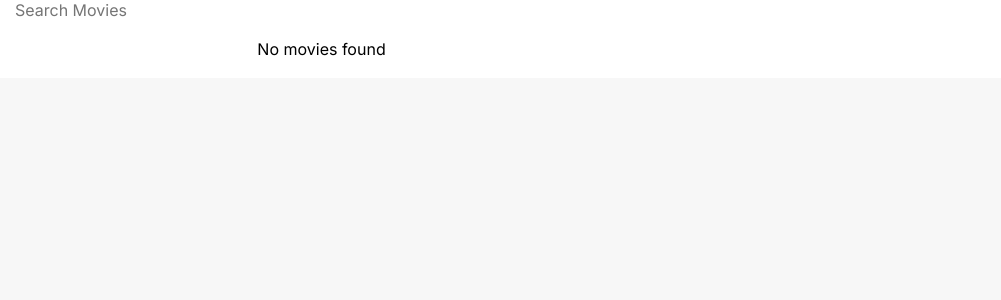
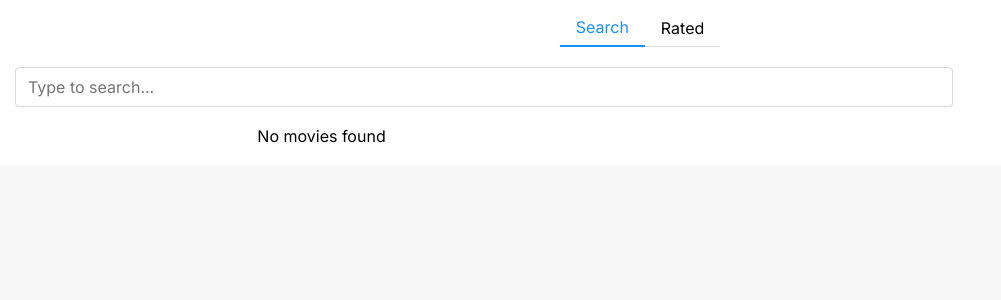
Before and after one commit to EgorAndreevich17/moviesapp, a React (Vite) app: page / in a window 1280 px wide. Shown: the top 300 px of the page, without its empty margins (0-1001 px from the left). Built offline with nearby package versions, Linux system fonts and the light colour scheme.

Commit message:
added sections switcher, slightly changed styles

```diff
--- a/src/components/Body/Body.tsx
+++ b/src/components/Body/Body.tsx
@@ -1,19 +1,35 @@
+import { useState} from "react";
+import { Movie } from "../../models/Movie";
 import MovieBox from "../MovieBox/MovieBox";
 import SearchBar from "../SearchBar/SearchBar";
+import MoviesAPI from "../../services/MoviesAPI";
+import SectionsSwitcher from "../SectionsSwitcher/SectionsSwitcher";
 import "./Body.scss";
-import { useState } from "react";
-import { Movie } from "../../models/Movie";
-import MoviesAPI from "../../services/MoviesAPI";
 
 export default function Body() {
   const [movies, setMovies] = useState<Movie[]>([]);
+  const [isLoading, setIsLoading] = useState(false); // Состояние загрузки
   const api = new MoviesAPI();
+  const [switcher, setSwitcher] = useState("search");
+
+  const handleSearch = async (query: string): Promise<Movie[]> => {
+    setIsLoading(true);
+    const fetchedMovies = await api.findMovie(query);
+    setMovies(fetchedMovies);
+    setIsLoading(false);
+    return fetchedMovies;
+  };
 
   return (
     <div className="body-wrapper">
-      <SearchBar searchMovie={api.findMovie} setMovies={setMovies} />
+      <SectionsSwitcher
+        switcherState={switcher}
+        onSwitcherChange={(state) => setSwitcher(state)}
+      />
+      <SearchBar searchMovie={handleSearch} setMovies={setMovies} />
       <div className="grid-container">
-        {movies && movies.length > 0 ? (
+        {switcher === "search" ? (
+          movies && movies.length > 0 ? (
             movies.map((movie) => (
               <MovieBox
                 key={Number(movie.id)}
@@ -22,10 +38,16 @@
                 image={movie.poster_path}
                 description={movie.overview}
                 date={movie.release_date}
+                isLoading={isLoading} // Передаём состояние загрузки
               />
             ))
+          ) : isLoading ? (
+            <p>Loading...</p> // Показываем текст загрузки, если нет фильмов
           ) : (
             <p>No movies found</p>
+          )
+        ) : (
+          ""
         )}
       </div>
     </div>
--- a/src/components/MovieBox/MovieBox.scss
+++ b/src/components/MovieBox/MovieBox.scss
@@ -6,17 +6,20 @@
     box-shadow: 0px 4px 12px 0px #00000026;
     flex-direction: row;
     background-color: #fff;
-    padding-inline: 20px;
+    // padding-inline: 20px;
     display: flex;
     position: relative;
     align-items: flex-start;
     justify-content: flex-start;
     overflow: hidden;
     &__image {
-      max-width: 183px;
+      min-width: 183px;
       height: 281px;
       object-fit: contain;
       flex-shrink: 0;
+      &-box{
+        position:relative;
+      }
     }
   }
 
@@ -63,3 +66,10 @@
     margin-top: 7px;
   }
 }
+
+.spinner-box{
+  position: absolute;
+  top: 50%;
+  left: 50%;
+  transform: translate(-50%, -50%);
+}
--- a/src/components/MovieBox/MovieBox.tsx
+++ b/src/components/MovieBox/MovieBox.tsx
@@ -1,6 +1,5 @@
 import "./MovieBox.scss";
 import Spinner from "../Spinner/Spinner";
-import { useState, useEffect } from "react";
 
 interface MovieBoxProps {
   moviename: string;
@@ -8,64 +7,42 @@
   image: string;
   description: string;
   date: string;
+  isLoading: boolean;
 }
 
 export default function MovieBox({
-  moviename = 'Movie Name',
+  moviename = "Movie Name",
   genres = [],
-  image = '',
-  description = 'description',
-  date = '01/04/1488',
+  image = "",
+  description = "description",
+  date = "01/04/1488",
+  isLoading,
 }: MovieBoxProps) {
-  const [isLoading, setIsLoading] = useState(true);
-
-  useEffect(() => {
-    const timer = setTimeout(() => {
-      setIsLoading(false);
-    }, 2000);
-
-    return () => clearTimeout(timer);
-  }, []);
-
-  const truncateText = (text: string): string => {
-    const words = text.split(" ");
-    let truncatedText = "";
-    const maxHeight = 22 * 2;
-
-    for (const word of words) {
-      const testText = truncatedText ? truncatedText + " " + word : word;
-
-      const testElement = document.createElement("div");
-      testElement.style.position = "absolute";
-      testElement.style.visibility = "hidden";
-      testElement.style.fontSize = "12px";
-      testElement.style.whiteSpace = "nowrap";
-      testElement.innerText = testText;
-      document.body.appendChild(testElement);
-
-      const height = testElement.offsetHeight;
-      document.body.removeChild(testElement);
-
-      if (height > maxHeight) {
-        return truncatedText.trim() + "...";
-      }
-
-      truncatedText = testText;
-    }
-
-    return truncatedText;
-  };
-
-  // Используем полный путь для изображения
-  const imageUrl = image ? `https://image.tmdb.org/t/p/w500${image}` : "default.jpg";
+  const imageUrl = image
+    ? `https://image.tmdb.org/t/p/w500${image}`
+    : "default.jpg";
 
   return (
     <div className="movie-wrapper">
       {isLoading ? (
-        <Spinner />
+        <div className="spinner-box">
+          <Spinner />
+        </div>
       ) : (
         <>
-          <img className="movie-wrapper__image" src={imageUrl} alt={moviename} />
+          <div className='movie-wrapper__image-box'>
+            {image ? (
+              <img
+                className="movie-wrapper__image"
+                src={imageUrl}
+                alt={moviename}
+              />
+            ) : (
+              <div className="image-spinner-box">
+                <Spinner />
+              </div>
+            )}
+          </div>
           <div className="movie-wrapper__content movie-content">
             <h5 className="movie-content__header">{moviename}</h5>
             <p className="movie-content__date">{date}</p>
@@ -79,9 +56,7 @@
                 </div>
               ))}
             </div>
-            <div className="movie-content__description">
-              {truncateText(description)}
-            </div>
+            <div className="movie-content__description">{description}</div>
           </div>
         </>
       )}
--- a/src/components/SearchBar/SearchBar.scss
+++ b/src/components/SearchBar/SearchBar.scss
@@ -0,0 +1,10 @@
+.search-bar {
+  border: 1px solid #d9d9d9;
+  width: 938px;
+  height: 40px;
+  gap: 0px;
+  border-radius: 4px;
+  opacity: 0px;
+  padding: 9px 12px;
+  margin-top: 20px;
+}
--- a/src/components/SearchBar/SearchBar.tsx
+++ b/src/components/SearchBar/SearchBar.tsx
@@ -1,5 +1,6 @@
 import { useState } from "react";
 import { Movie } from "../../models/Movie";
+import './SearchBar.scss'
 
 interface SearchBarProps {
   searchMovie: (query: string) => Promise<Movie[]>;
@@ -27,7 +28,8 @@
       <input
         type="text"
         value={query}
-        placeholder="Search Movies"
+        className='search-bar'
+        placeholder="Type to search..."
         onChange={handleInputChange}
       />
     </form>
--- /dev/null
+++ b/src/components/SectionsSwitcher/SectionsSwitcher.scss
@@ -0,0 +1,13 @@
+.switcher {
+  border-bottom: 1px solid #d9d9d9;
+  padding-block: 19px 10px;
+  padding-inline: 16px;
+  &-container {
+    display: flex;
+    justify-content: center;
+  }
+  &-active {
+    color: #1890ff;
+    border-bottom: 2px solid #1890ff;
+  }
+}
--- /dev/null
+++ b/src/components/SectionsSwitcher/SectionsSwitcher.tsx
@@ -0,0 +1,32 @@
+import "./SectionsSwitcher.scss";
+
+interface SectionsSwitcherProps {
+  switcherState: string;
+  onSwitcherChange: (state: string) => void; // Определение типа функции изменения состояния
+}
+
+export default function SectionsSwitcher({
+  switcherState,
+  onSwitcherChange,
+}: SectionsSwitcherProps) {
+  return (
+    <div className="switcher-container">
+      <button
+        className={
+          switcherState === "search" ? "switcher switcher-active" : "switcher"
+        }
+        onClick={() => onSwitcherChange("search")} // Передаём функцию с аргументом
+      >
+        Search
+      </button>
+      <button
+        className={
+          switcherState === "rated" ? "switcher switcher-active" : "switcher"
+        }
+        onClick={() => onSwitcherChange("rated")} // Передаём функцию с аргументом
+      >
+        Rated
+      </button>
+    </div>
+  );
+}
```
Lines whose indentation alone changed are shown as unchanged.
